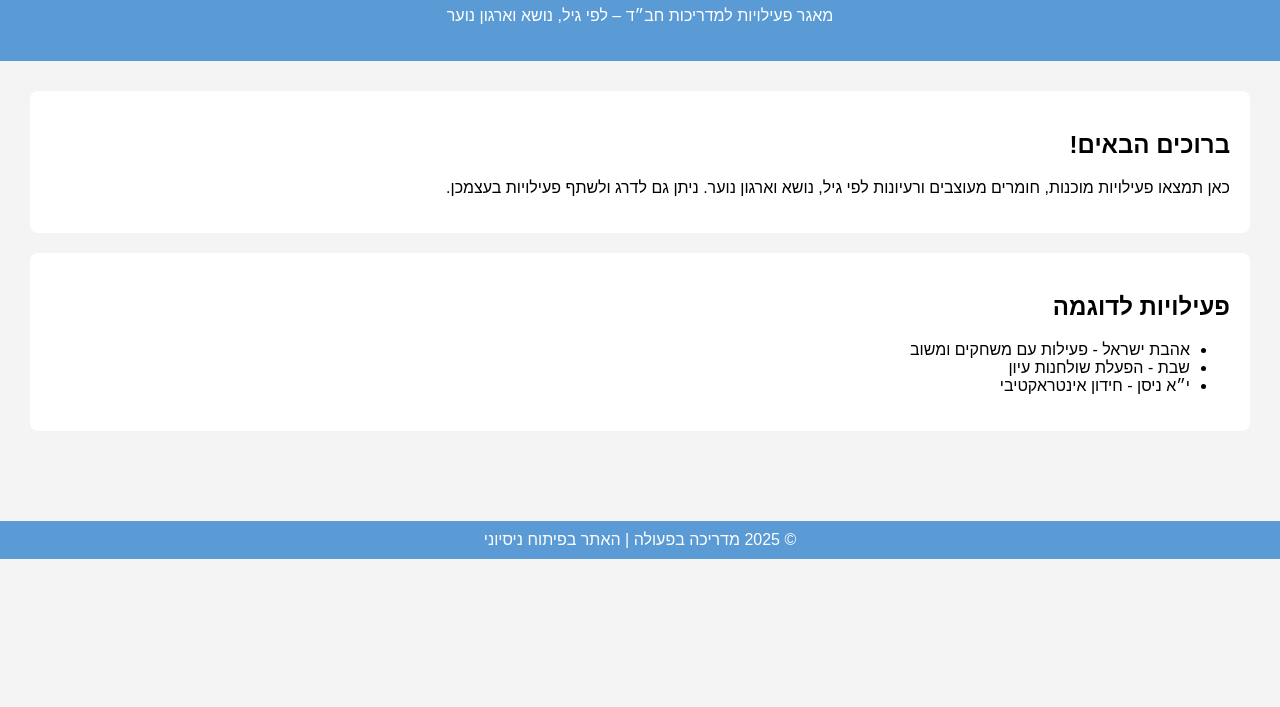
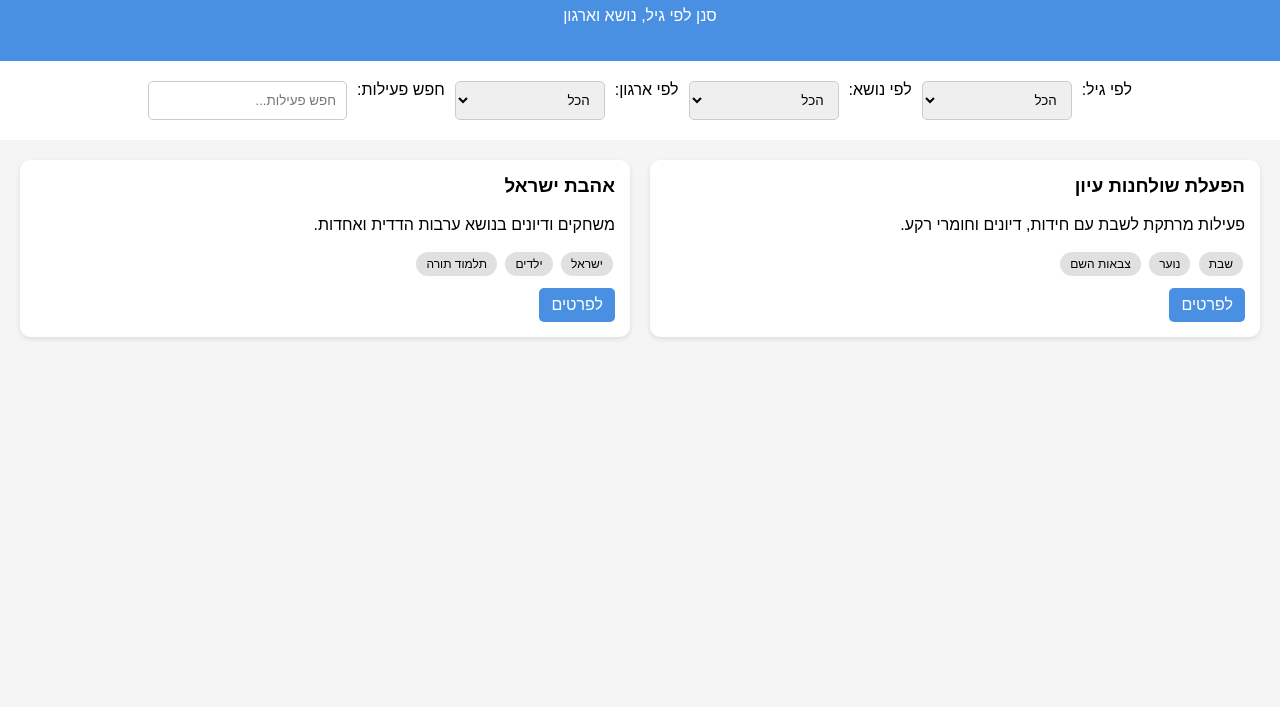
Before and after one commit to mushkawow/Madrichapeula, a plain HTML site: page index.html in a window 1280 px wide. Shown: the part 93-800 px from the top of the page. Drawn offline with Linux system fonts and the light colour scheme.

Commit message:
Update index.html

```diff
--- a/index.html
+++ b/index.html
@@ -1,62 +1,159 @@
 <!DOCTYPE html>
 <html lang="he" dir="rtl">
 <head>
-    <meta charset="UTF-8">
-    <meta name="viewport" content="width=device-width, initial-scale=1.0">
-    <title>מדריכה בפעולה</title>
+  <meta charset="UTF-8" />
+  <meta name="viewport" content="width=device-width, initial-scale=1.0" />
+  <title>מאגר פעילויות</title>
   <style>
     body {
       font-family: Arial, sans-serif;
-            direction: rtl;
       margin: 0;
       padding: 0;
-            background-color: #f4f4f4;
+      background-color: #f5f5f5;
     }
     header {
-            background-color: #5b9bd5;
+      background-color: #4a90e2;
       color: white;
       padding: 20px;
       text-align: center;
     }
-        main {
-            padding: 30px;
+    .search-bar {
+      background: #fff;
+      padding: 20px;
+      display: flex;
+      gap: 10px;
+      flex-wrap: wrap;
+      justify-content: center;
     }
-        section {
-            margin-bottom: 20px;
-            background-color: white;
+    .search-bar select, .search-bar input {
+      padding: 10px;
+      border: 1px solid #ccc;
+      border-radius: 5px;
+      min-width: 150px;
+    }
+    .activities {
+      display: grid;
+      grid-template-columns: repeat(auto-fit, minmax(250px, 1fr));
+      gap: 20px;
       padding: 20px;
-            border-radius: 8px;
     }
-        footer {
-            background-color: #5b9bd5;
+    .card {
+      background: white;
+      border-radius: 10px;
+      padding: 15px;
+      box-shadow: 0 2px 5px rgba(0,0,0,0.1);
+      transition: opacity 0.3s ease, transform 0.3s ease;
+    }
+    .card.hidden {
+      opacity: 0;
+      transform: scale(0.95);
+      pointer-events: none;
+    }
+    .card h3 {
+      margin-top: 0;
+    }
+    .tags {
+      margin-top: 10px;
+    }
+    .tag {
+      display: inline-block;
+      background-color: #e0e0e0;
+      border-radius: 20px;
+      padding: 5px 10px;
+      font-size: 12px;
+      margin: 2px;
+    }
+    .card a {
+      display: inline-block;
+      margin-top: 10px;
+      background-color: #4a90e2;
       color: white;
-            text-align: center;
-            padding: 10px;
-            margin-top: 40px;
+      padding: 8px 12px;
+      border-radius: 5px;
+      text-decoration: none;
     }
   </style>
 </head>
 <body>
   <header>
-        <h1>מדריכה בפעולה</h1>
-        <p>מאגר פעילויות למדריכות חב״ד – לפי גיל, נושא וארגון נוער</p>
+    <h1>מאגר פעילויות</h1>
+    <p>סנן לפי גיל, נושא וארגון</p>
   </header>
-    <main>
-        <section>
-            <h2>ברוכים הבאים!</h2>
-            <p>כאן תמצאו פעילויות מוכנות, חומרים מעוצבים ורעיונות לפי גיל, נושא וארגון נוער. ניתן גם לדרג ולשתף פעילויות בעצמכן.</p>
-        </section>
-        <section>
-            <h2>פעילויות לדוגמה</h2>
-            <ul>
-                <li>אהבת ישראל - פעילות עם משחקים ומשוב</li>
-                <li>שבת - הפעלת שולחנות עיון</li>
-                <li>י״א ניסן - חידון אינטראקטיבי</li>
-            </ul>
-        </section>
-    </main>
-    <footer>
-        &copy; 2025 מדריכה בפעולה | האתר בפיתוח ניסיוני
-    </footer>
+
+  <div class="search-bar">
+    <label for="ageFilter">לפי גיל:</label>
+    <select id="ageFilter">
+      <option value="">הכל</option>
+      <option value="ילדים">ילדים</option>
+      <option value="נוער">נוער</option>
+      <option value="צעירים">צעירים</option>
+    </select>
+    <label for="topicFilter">לפי נושא:</label>
+    <select id="topicFilter">
+      <option value="">הכל</option>
+      <option value="שבת">שבת</option>
+      <option value="ישראל">אהבת ישראל</option>
+      <option value="חגים">חגים</option>
+    </select>
+    <label for="orgFilter">לפי ארגון:</label>
+    <select id="orgFilter">
+      <option value="">הכל</option>
+      <option value="צבאות השם">צבאות השם</option>
+      <option value="תלמוד תורה">תלמוד תורה</option>
+    </select>
+    <label for="searchInput">חפש פעילות:</label>
+    <input type="text" id="searchInput" placeholder="חפש פעילות..." />
+  </div>
+
+  <div class="activities" id="activitiesContainer">
+    <div class="card" data-age="נוער" data-topic="שבת" data-org="צבאות השם">
+      <h3>הפעלת שולחנות עיון</h3>
+      <p>פעילות מרתקת לשבת עם חידות, דיונים וחומרי רקע.</p>
+      <div class="tags">
+        <span class="tag">שבת</span>
+        <span class="tag">נוער</span>
+        <span class="tag">צבאות השם</span>
+      </div>
+      <a href="activity1.html">לפרטים</a>
+    </div>
+    <div class="card" data-age="ילדים" data-topic="ישראל" data-org="תלמוד תורה">
+      <h3>אהבת ישראל</h3>
+      <p>משחקים ודיונים בנושא ערבות הדדית ואחדות.</p>
+      <div class="tags">
+        <span class="tag">ישראל</span>
+        <span class="tag">ילדים</span>
+        <span class="tag">תלמוד תורה</span>
+      </div>
+      <a href="activity2.html">לפרטים</a>
+    </div>
+  </div>
+
+  <script>
+    const filters = ['age', 'topic', 'org'];
+    filters.forEach(filter => {
+      document.getElementById(`${filter}Filter`).addEventListener('change', filterActivities);
+    });
+    document.getElementById('searchInput').addEventListener('input', filterActivities);
+
+    function filterActivities() {
+      const age = document.getElementById('ageFilter').value.trim().toLowerCase();
+      const topic = document.getElementById('topicFilter').value.trim().toLowerCase();
+      const org = document.getElementById('orgFilter').value.trim().toLowerCase();
+      const search = document.getElementById('searchInput').value.trim().toLowerCase();
+
+      document.querySelectorAll('.card').forEach(card => {
+        const matchAge = !age || card.dataset.age.toLowerCase() === age;
+        const matchTopic = !topic || card.dataset.topic.toLowerCase() === topic;
+        const matchOrg = !org || card.dataset.org.toLowerCase() === org;
+        const matchSearch = card.innerText.toLowerCase().includes(search);
+
+        if (matchAge && matchTopic && matchOrg && matchSearch) {
+          card.classList.remove('hidden');
+        } else {
+          card.classList.add('hidden');
+        }
+      });
+    }
+  </script>
 </body>
 </html>
```
Lines whose indentation alone changed are shown as unchanged.
